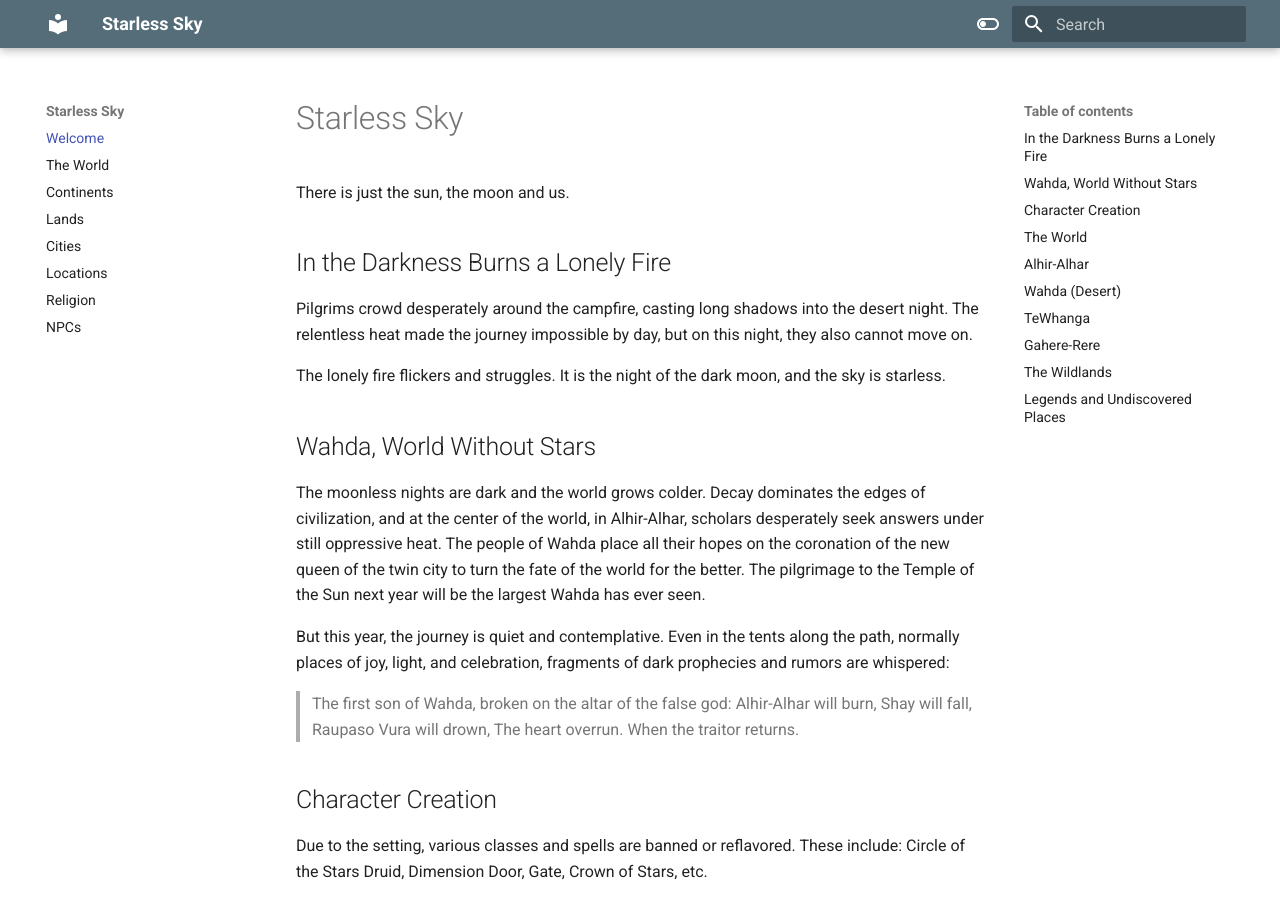
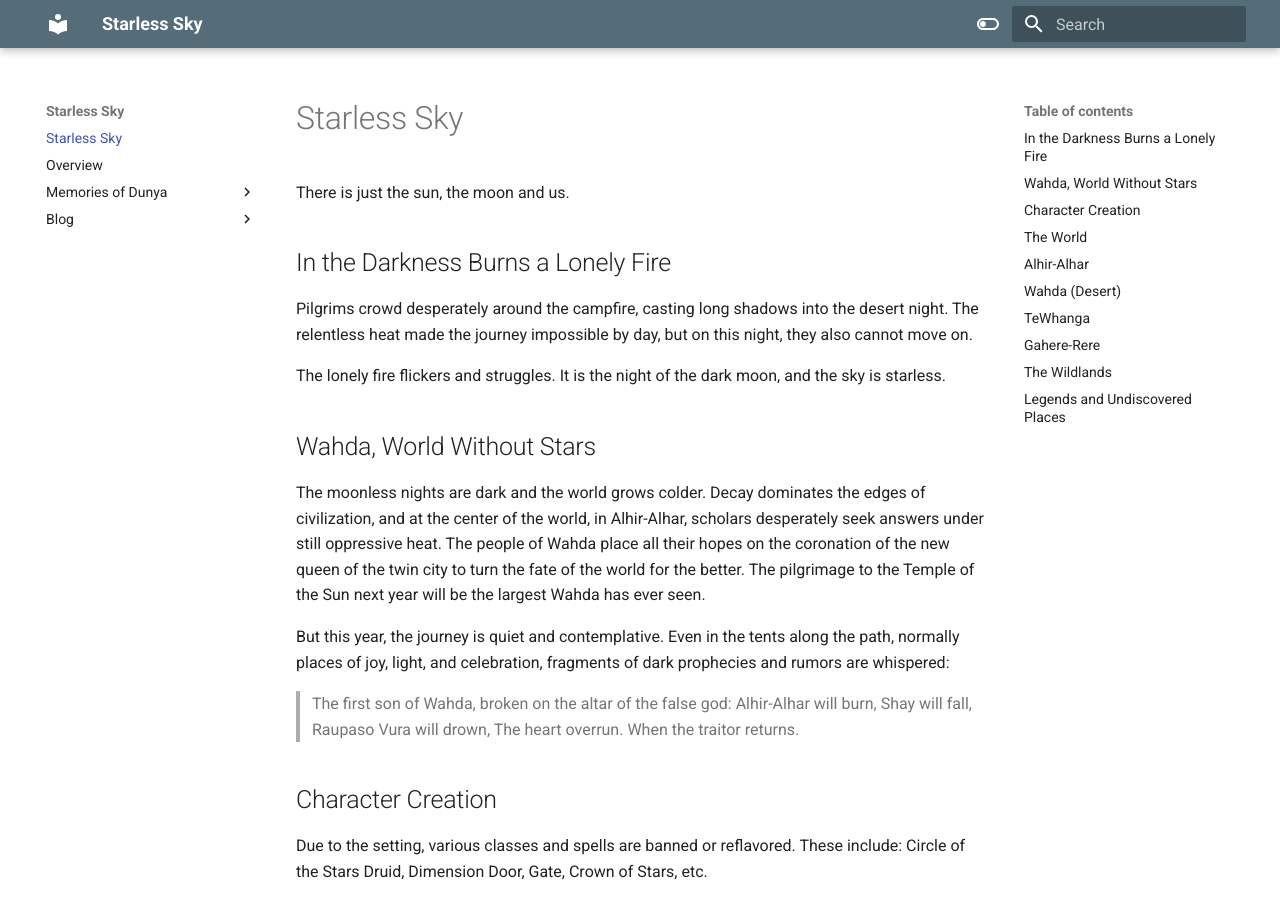
Before and after one commit to Matt4C6F656872/Starless-Sky, an MkDocs documentation site: the page built from docs/index.md, in a window 1280 px wide and 900 px high. Built offline with MkDocs 1.6.1 and Material for MkDocs 9.7.7, drawn with Linux system fonts in a browser that asks for light colours.

Commit message:
Update mkdocs.yml

```diff
--- a/mkdocs.yml
+++ b/mkdocs.yml
@@ -2,15 +2,6 @@ site_name: Starless Sky
 site_description: A website for information about the world of Starless Sky
 site_author: Matt
 site_url: https://matt4c6f656872.github.io/Starless-Sky/
-nav:
-    - Welcome: index.md
-    - The World: world.md
-    - Continents: continents.md
-    - Lands: lands.md
-    - Cities: cities.md
-    - Locations: locations.md
-    - Religion: gods.md
-    - NPCs: npcs.md
 
 theme:
   name: material
```
